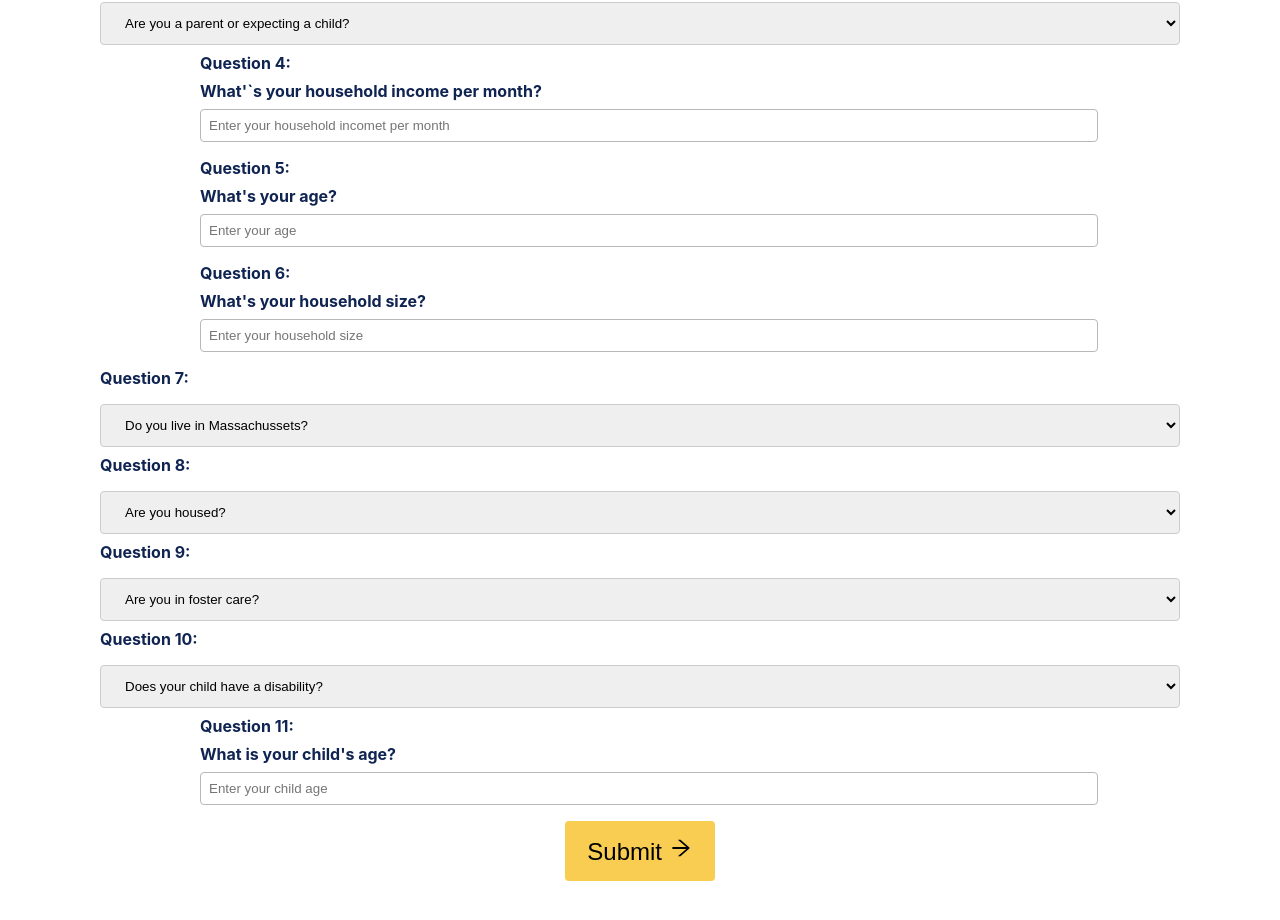
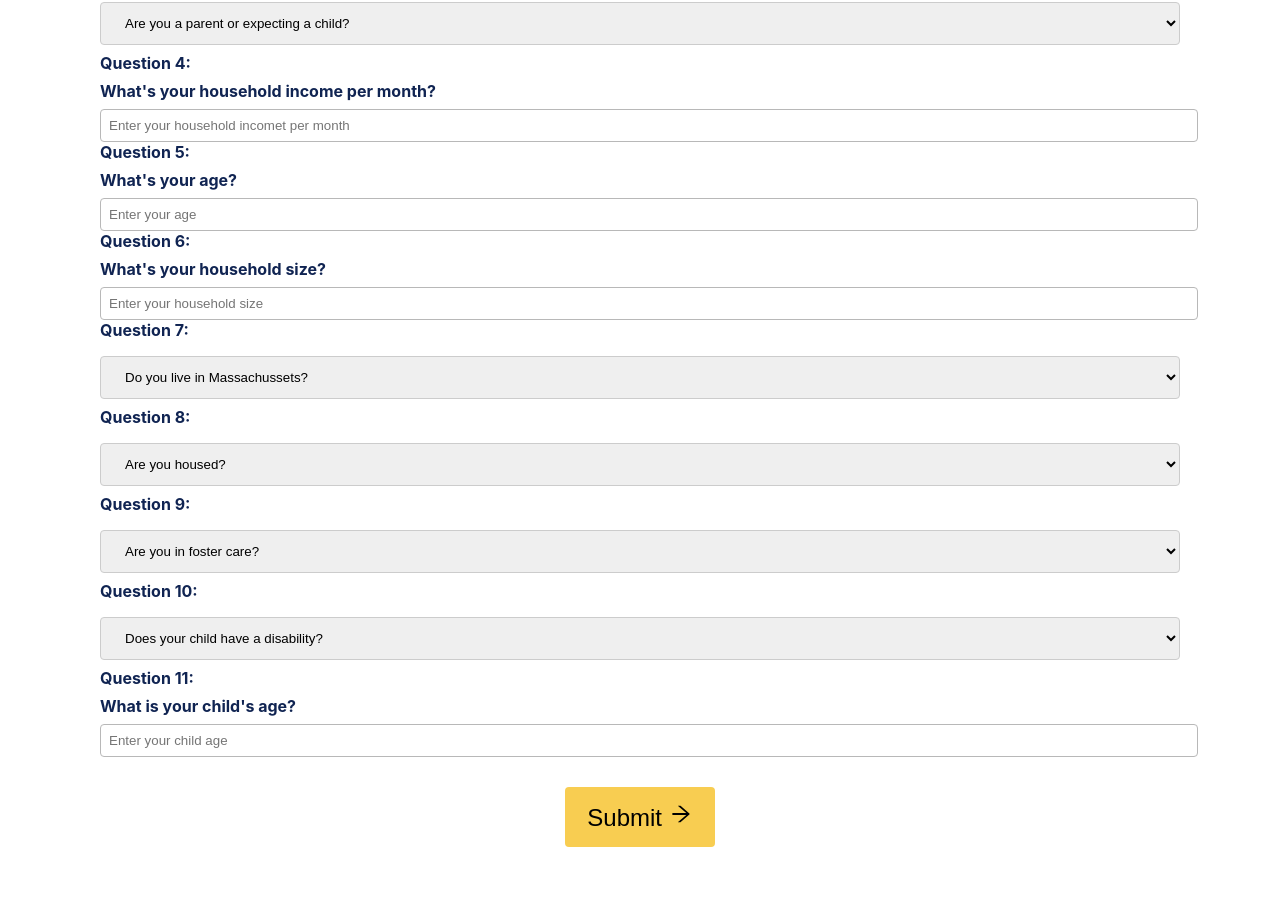
Before and after one commit to XinyuP/Access_Assist, a React (Create React App) app in the folder access-assist/: page /form in a window 1280 px wide. Shown: the part 308-1228 px from the top of the page. After the commit the page ends 1195 px from the top, so only its background shows below. Built offline with nearby package versions, Linux system fonts and the light colour scheme.

Commit message:
resolve style

```diff
--- a/access-assist/src/routes/form/form.component.jsx
+++ b/access-assist/src/routes/form/form.component.jsx
@@ -9,7 +9,7 @@ function Form() {
 
 	const handleChange = (event) => {
 		const response = event.target.value === 'yes' ? true : false;
-		console.log('11111', event.target.value)
+		console.log('11111', event.target.value);
 		const name = event.target.name;
 
 		setResponses({
@@ -54,10 +54,10 @@ function Form() {
 					</select>
 				</div>
 
-				<div class='form-group'>
+				<div>
 					<label htmlFor='response-2'>Question 4: </label>
 					<label for='name-input'>
-						What'`s your household income per month?
+						What's your household income per month?
 					</label>
 					<input
 						type='text'
@@ -67,13 +67,13 @@ function Form() {
 					/>
 				</div>
 
-				<div class='form-group'>
+				<div>
 					<label htmlFor='response-2'>Question 5: </label>
 					<label for='name-input'> What's your age?</label>
 					<input type='text' id='age' name='age' placeholder='Enter your age' />
 				</div>
 
-				<div class='form-group'>
+				<div>
 					<label htmlFor='response-2'>Question 6: </label>
 					<label for='name-input'>What's your household size?</label>
 					<input
@@ -120,7 +120,7 @@ function Form() {
 					</select>
 				</div>
 
-				<div class='form-group'>
+				<div>
 					<label htmlFor='response-2'>Question 11: </label>
 					<label for='name-input'>What is your child's age?</label>
 					<input
@@ -133,6 +133,8 @@ function Form() {
 			</form>
 			{/* <button type='submit'>Submit</button> */}
 			<div className='spacer-30'></div>
+			<div className='spacer-30'></div>
+
 			<Link to='/table'>
 				<div className='vertical-center'>
 					<button type='submit' className='form-button'>
```
Also changed, not shown: access-assist/src/routes/form/form.styles.css (+9 -0 lines).
